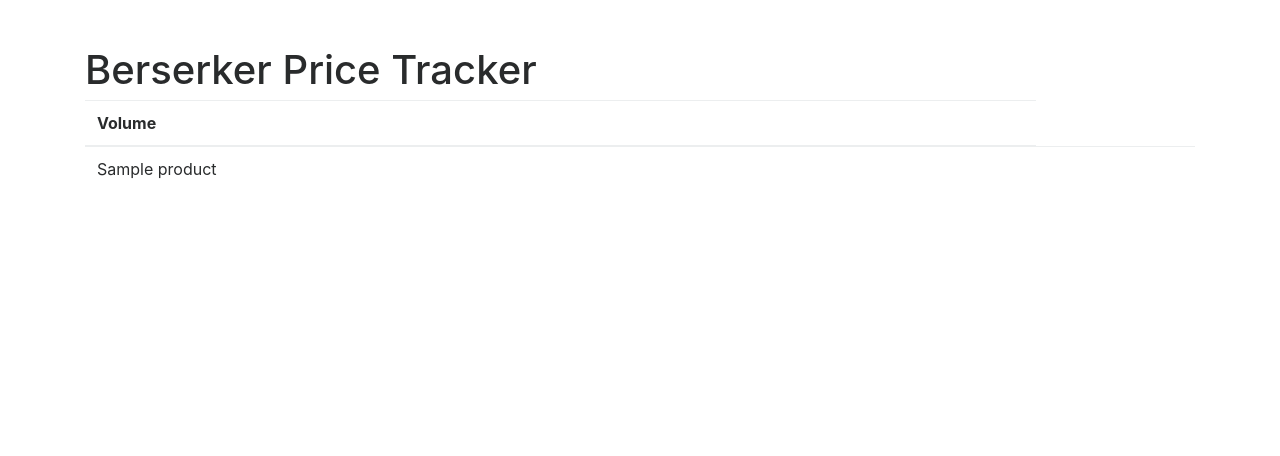
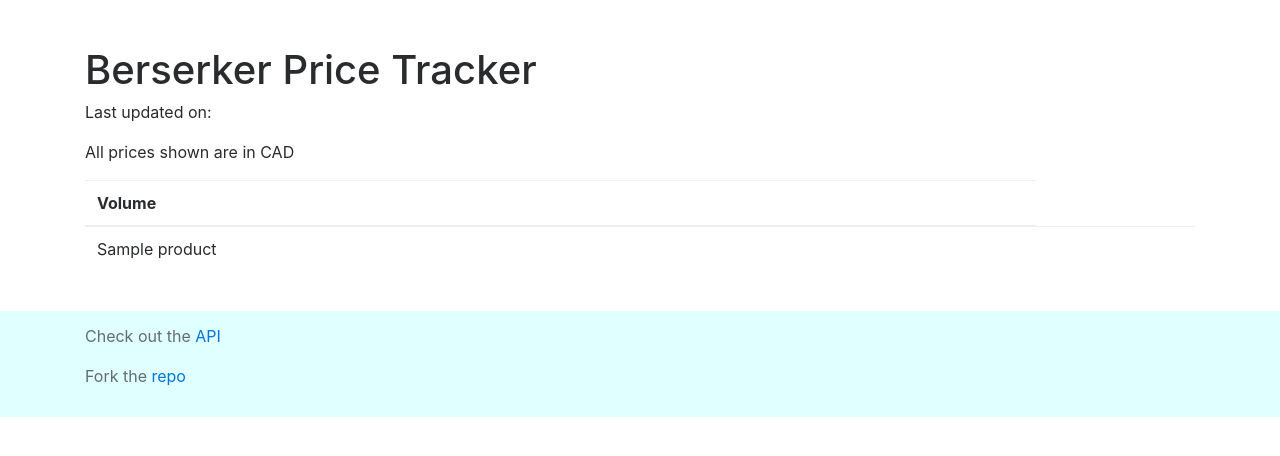
Before and after one commit to madgustoo/BerserkerPriceTracker, a Django app: page / in a window 1280 px wide. Shown: the top 456 px of the page. Run offline with Django 3.2, Linux system fonts and the light colour scheme; tables that the repository leaves empty hold one stand-in row (values such as "Sample post"); grey boxes marked "Sample" are stand-in pictures; parts of the project's set-up code (start-up, migrations or seed data) failed here and were passed over; some libraries are stand-ins or nearby versions.

Commit message:
Added product image to table row and also added a footer to the template

```diff
--- a/PriceTrack/volumes/static/volumes/style.css
+++ b/PriceTrack/volumes/static/volumes/style.css
@@ -1,8 +1,15 @@
 .stock a {
     display: block;
-    height: 100%;
 }
-
+.stock {
+    height: 10%;
+}
 .accordion-toggle:hover {
     color: lightcoral;
 }
+
+.footer {
+    background-color: lightcyan;
+    padding-top: 1%;
+    padding-bottom: 1%;
+}
--- a/PriceTrack/volumes/templates/volumes/product_list.html
+++ b/PriceTrack/volumes/templates/volumes/product_list.html
@@ -9,6 +9,8 @@
 <body class="mt-5">
     <div class="container">
         <h1 class="display-6">Berserker Price Tracker</h1>
+        <p>Last updated on: </p>
+        <p> All prices shown are in CAD</p>
             <table class="table">
                 <thead>
                     <tr>
@@ -18,28 +20,28 @@
                 <tbody>
                 {% for item in product_list %}
                     <tr>
-                        <td colspan="4" data-toggle="collapse" data-target="#demo{{ item.id }}" class="accordion-toggle">{{ item.name }}</td>
+                        <td colspan="4" data-toggle="collapse" data-target="#volume{{ item.id }}" class="accordion-toggle">{{ item.name }}</td>
                         <td colspan="12" class="hiddenRow">
-                            <div class="accordian-body collapse" id="demo{{ item.id }}">
-                                <table class="table table-striped">
+                            <div class="accordian-body collapse" id="volume{{ item.id }}">
+                                <table class="table">
                                     <thead>
+                                        <th></th>
                                         <th>Retailer</th>
                                         <th>Price</th>
                                         <th>Availability</th>
                                     </thead>
                                     <tbody>
+                                    <tr>
+                                    <td rowspan="2"><img src="{{ item.image }}"></td>
                                     <!-- loop here -->
                                     {% for retailer in item.retailers.all %}
-                                        <tr>
                                             <!-- Company logos here -->
                                             <td><a href="{{ retailer.store_link }}">{{ retailer.retailer_name }}</a></td>
-
                                             {% if retailer.price  %}
                                                 <td>${{ retailer.price }}</td>
                                             {% else %}
                                                 <td>N/A</td>
                                             {% endif %}
-
                                             {% if retailer.availability  %}
                                                 <td style="color: white" class="stock bg-success"><a style="color: white" href="" data-toggle="tooltip" title="{{ retailer.availability_note }}">In Stock</a></td>
                                             {% else %}
@@ -57,7 +59,13 @@
                 </tbody>
             </table>
     </div>
-
+    <br>
+    <footer class="footer"">
+        <div class="container">
+            <p class="text-muted">Check out the <a href="api/v1/berserk">API</a></p>
+            <p class="text-muted">Fork the <a href="https://github.com/madgustoo/BerserkerPriceTracker">repo</a></p>
+        </div>
+    </footer>
 <script src="https://code.jquery.com/jquery-3.1.1.slim.min.js" integrity="sha384-A7FZj7v+d/sdmMqp/nOQwliLvUsJfDHW+k9Omg/a/EheAdgtzNs3hpfag6Ed950n" crossorigin="anonymous"></script>
 <script src="https://cdnjs.cloudflare.com/ajax/libs/tether/1.4.0/js/tether.min.js" integrity="sha384-DztdAPBWPRXSA/3eYEEUWrWCy7G5KFbe8fFjk5JAIxUYHKkDx6Qin1DkWx51bBrb" crossorigin="anonymous"></script>
 <script src="https://maxcdn.bootstrapcdn.com/bootstrap/4.0.0-alpha.6/js/bootstrap.min.js" integrity="sha384-vBWWzlZJ8ea9aCX4pEW3rVHjgjt7zpkNpZk+02D9phzyeVkE+jo0ieGizqPLForn" crossorigin="anonymous"></script>
```
